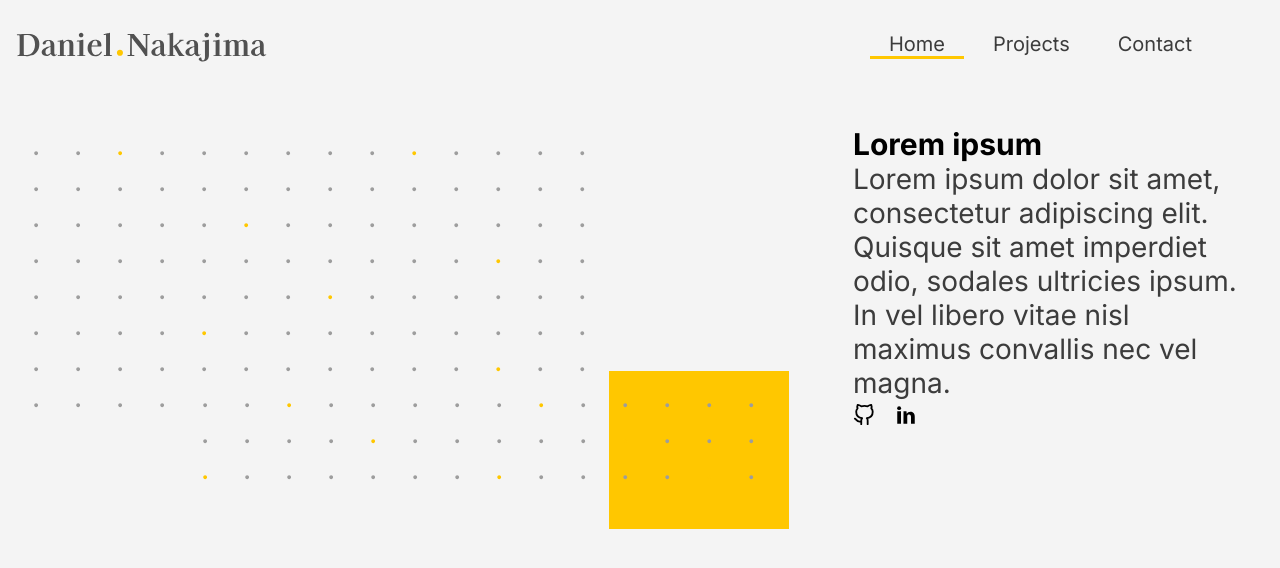
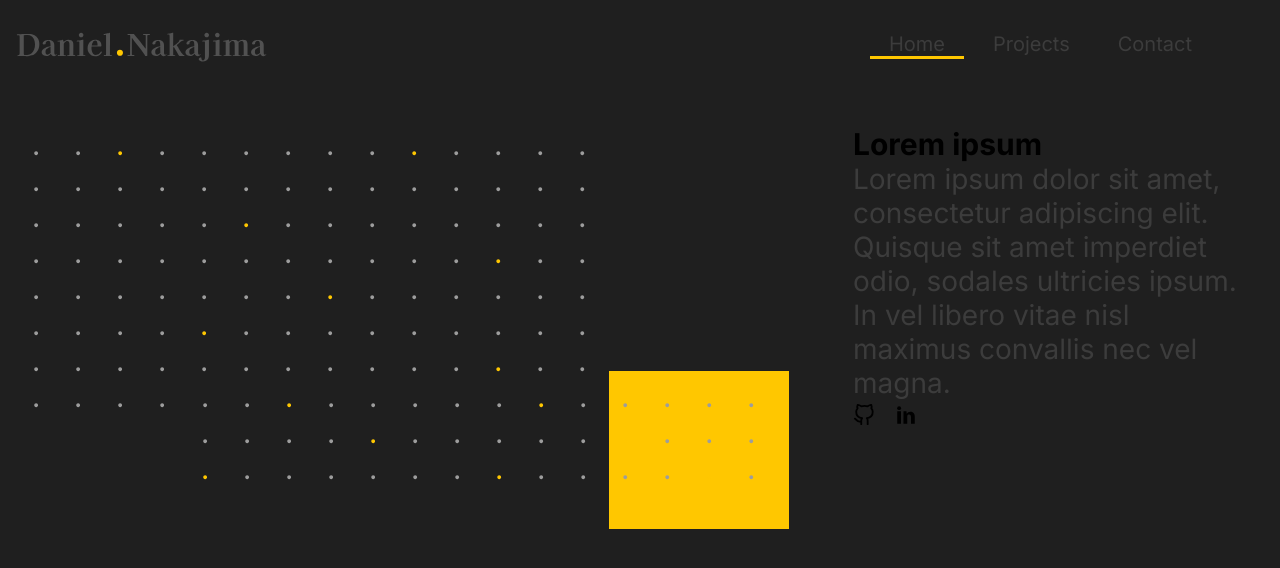
Before and after one commit to NakajimaDaniel/personal-site, a Next.js app: page / in a window 1280 px wide. Shown: the top 568 px of the page. Built offline with nearby package versions, Linux system fonts and the light colour scheme.

Commit message:
fix: changed bg color

```diff
--- a/src/styles/global.scss
+++ b/src/styles/global.scss
@@ -6,6 +6,6 @@
 
 
 body {
-  background-color:  #F4F4F4;
+  background-color:  #1F1F1F;
   font: 400 1rem "Inter";
 }
```
